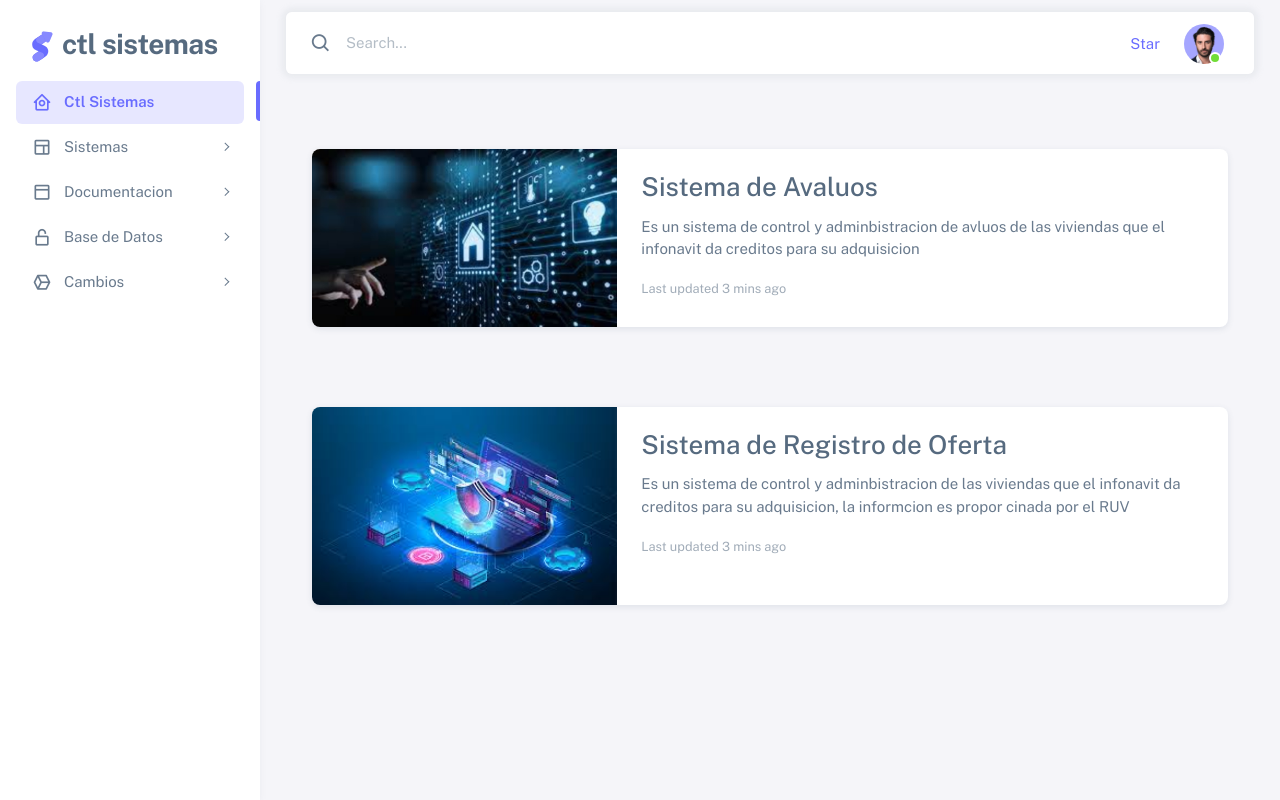
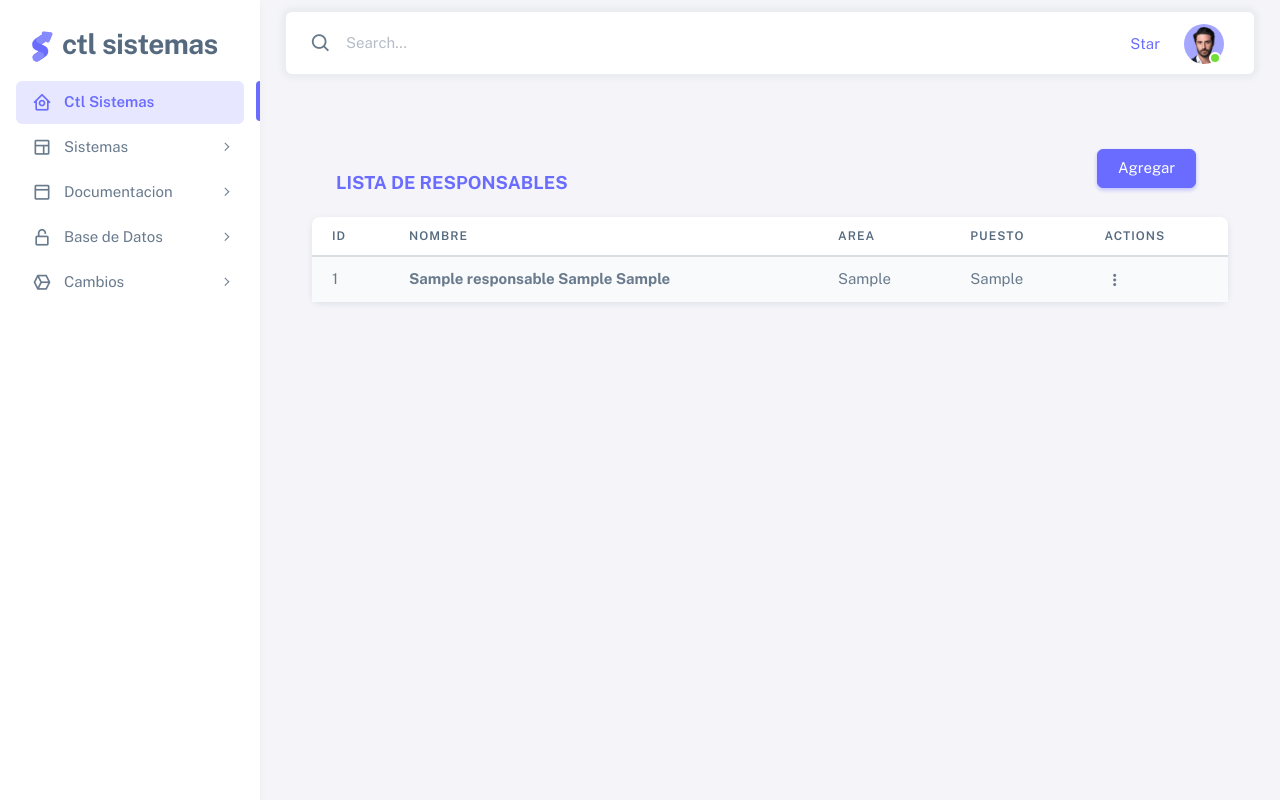
Before and after one commit to felixcano64/ctlsistemas, a Django app: page /responsables/ in a window 1280 px wide. Run offline with Django 4.2, Linux system fonts and the light colour scheme; tables that the repository leaves empty hold one stand-in row (values such as "Sample post"); some libraries are stand-ins or nearby versions.

Commit message:
listas parte 1

```diff
--- a/responsables/templates/responsables/lista.html
+++ b/responsables/templates/responsables/lista.html
@@ -8,52 +8,63 @@
 <br>
 
 <div class="container-xxl flex-grow-1 container-p-y">
-
-    <div class="row mb-5">
-        <div class="col-md mb-3">
-            <div class="card mb-3">
-                <div class="row g-0">
-                    <div class="col-md-4">
-                        <img class="card-img card-img-left" src="{% static 'assets/img/elements/sistema1.jpg' %} " alt="Card image" />
-                    </div>
-                    <div class="col-md-8">
-                        <div class="card-body">
-                            <h3 class="card-title">Sistema de Avaluos</h3>
-                            <p class="card-text">
-                                Es un sistema de control y adminbistracion de avluos de las viviendas
-                                que el infonavit da creditos para su adquisicion
-                            </p>
-                            <p class="card-text"><small class="text-muted">Last updated 3 mins ago</small></p>
-                        </div>
-                    </div>
-                </div>
-            </div>
+    <div class="row">
+        <div class="col-md-10">
+            <h5 class="card-header text-primary fw-bold">LISTA DE RESPONSABLES</h5>
+        </div>
+        <div class="col-md-2">
+            <button class="btn btn-primary">Agregar</button>
         </div>
     </div>
 
-    <div class="row mb-5">
-        <div class="col-md mb-3">
-            <div class="card mb-3">
-                <div class="row g-0">
-                    <div class="col-md-4">
-                        <img class="card-img card-img-left" src="{% static 'assets/img/elements/sistema2.jpeg' %} " alt="Card image" />
-                    </div>
-                    <div class="col-md-8">
-                        <div class="card-body">
-                            <h3 class="card-title">Sistema de Registro de Oferta</h3>
-                            <p class="card-text">
-                                Es un sistema de control y adminbistracion de las viviendas
-                                que el infonavit da creditos para su adquisicion, la informcion
-                                es propor cinada por el RUV
-                            </p>
-                            <p class="card-text"><small class="text-muted">Last updated 3 mins ago</small></p>
-                        </div>
-                    </div>
-                </div>
-            </div>
+    <!-- Striped Rows -->
+    <div class="card mb-3">
+        <div class="table-responsive text-nowrap">
+            <table class="table table-striped">
+                <thead>
+                    <tr>
+                        <th>id</th>
+                        <th>Nombre</th>
+                        <th>Area</th>
+                        <th>Puesto</th>
+                        <th>Actions</th>
+                    </tr>
+                </thead>
+
+                <tbody class="table-border-bottom-0">
+
+                    {% for responsable in responsables %}
+                    <tr>
+                        <td>{{responsable.id}}</td>
+                        <td>
+                            <strong>{{responsable.nombre}} {{responsable.apPaterno}} {{responsable.apMaterno}}</strong>
+                        </td>
+                        <td>{{responsable.area}}</td>
+                        <td>{{responsable.puesto}}</td>
+                        <td>
+                            <div class="dropdown">
+                                <button type="button" class="btn p-0 dropdown-toggle hide-arrow"
+                                    data-bs-toggle="dropdown">
+                                    <i class="bx bx-dots-vertical-rounded"></i>
+                                </button>
+                                <div class="dropdown-menu">
+                                    <a class="dropdown-item" href="javascript:void(0);">
+                                        <i class="bx bx-edit-alt me-1"></i>
+                                        Editar</a>
+                                    <a class="dropdown-item" href="javascript:void(0);">
+                                        <i class="bx bx-trash me-1"></i>
+                                        Borrar</a>
+                                </div>
+                            </div>
+                        </td>
+                    </tr>
+                    {% endfor %}
+                </tbody>
+            </table>
         </div>
+    </div>
+    <!--/ Striped Rows -->
 
-    </div>
 </div>
 
 
--- a/responsables/views.py
+++ b/responsables/views.py
@@ -1,7 +1,15 @@
 from django.http.response import HttpResponse
 from django.shortcuts import render
+
+from responsables.models import Responsable
 
 # Create your views here.
 
 def lista(request):
-    return render(request,'responsables/lista.html')
+
+    responsables = Responsable.objects.order_by('id').all()
+    context = {
+        'responsables' : responsables
+    }
+
+    return render(request,'responsables/lista.html', context=context)
```
Also changed, not shown: diagramas/models.py (+11 -2 lines), diagramas/templates/diagramas/lista.html (+54 -41 lines), diagramas/views.py (+9 -1 lines), sistemas/templates/sistemas/lista.html (+8 -7 lines), diagramas/migrations/0002_alter_diagrama_tipo.py (added), diagramas/migrations/0003_alter_diagrama_tipo.py (added), diagramas/migrations/0004_alter_diagrama_estatus.py (added).
